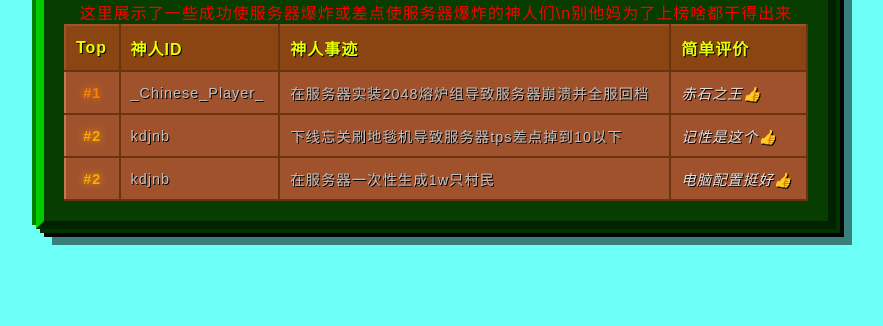
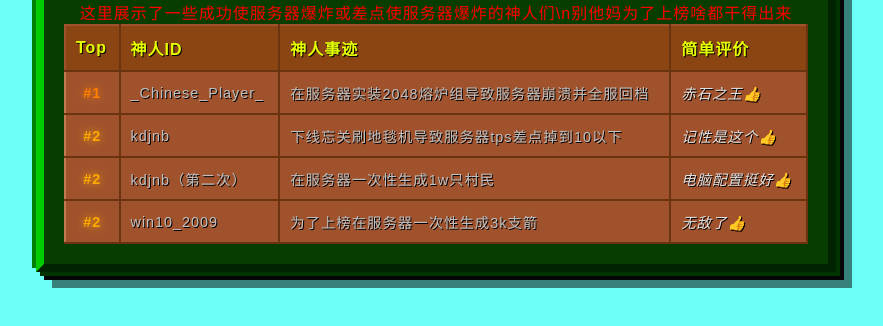
Before and after one commit to Shabby-666/Shabby-666.github.io, a plain HTML site: page shenren/index.html in a window 1280 px wide. Shown: the part 144-470 px from the top of the page, without its empty margins (204-1087 px from the left). Drawn offline with Linux system fonts and the light colour scheme; a web font is replaced by a local one.

Commit message:
Update index.html

```diff
--- a/shenren/index.html
+++ b/shenren/index.html
@@ -35,9 +35,15 @@
                 </tr>
                 <tr>
                     <td class="rank-cell" data-rank="#2">#2</td>
-                    <td>kdjnb</td>
+                    <td>kdjnb（第二次）</td>
                     <td>在服务器一次性生成1w只村民</td>
                     <td class="comment-cell">电脑配置挺好👍</td>
+                </tr>
+                <tr>
+                    <td class="rank-cell" data-rank="#2">#2</td>
+                    <td>win10_2009</td>
+                    <td>为了上榜在服务器一次性生成3k支箭</td>
+                    <td class="comment-cell">无敌了👍</td>
                 </tr>
             </tbody>
         </table>
```
